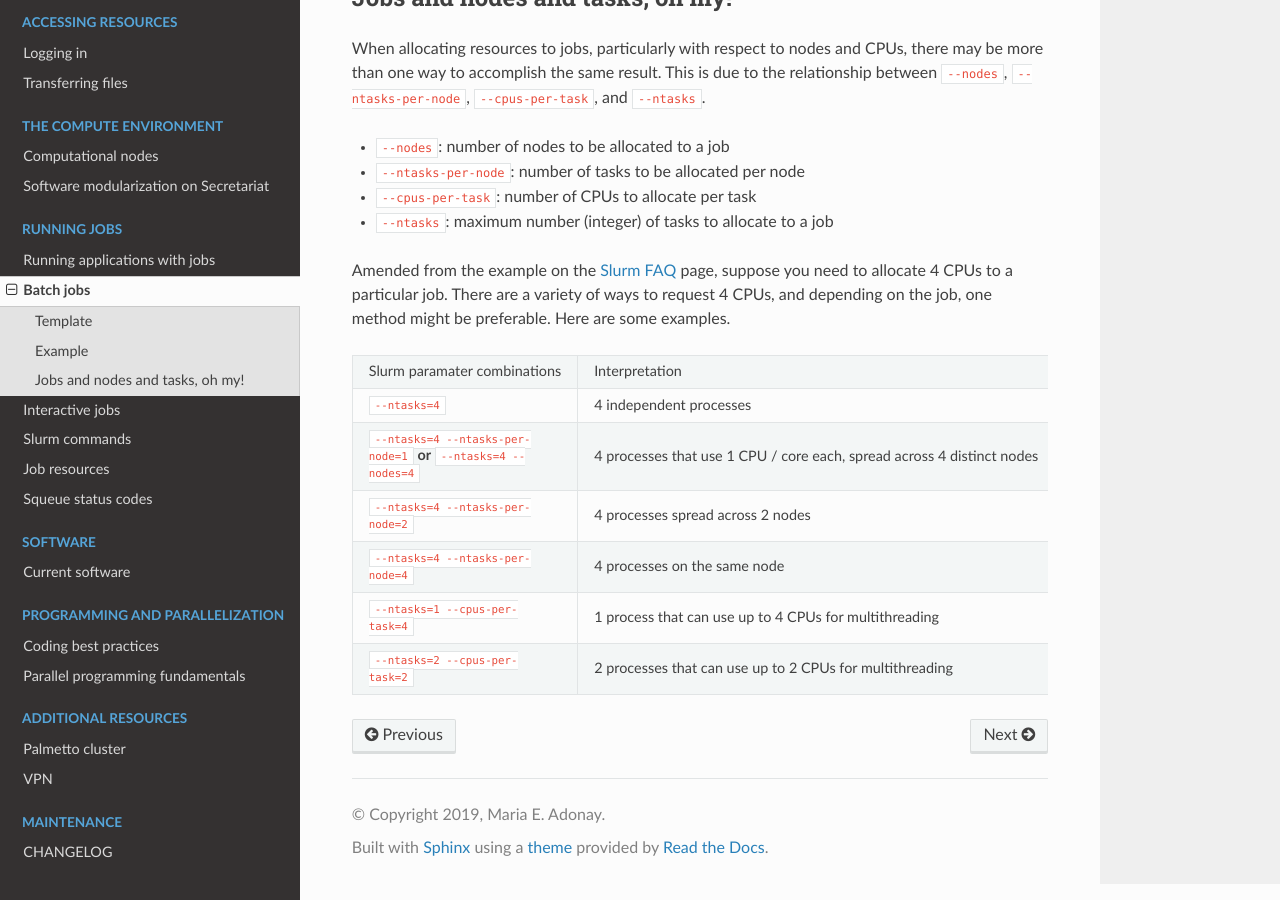
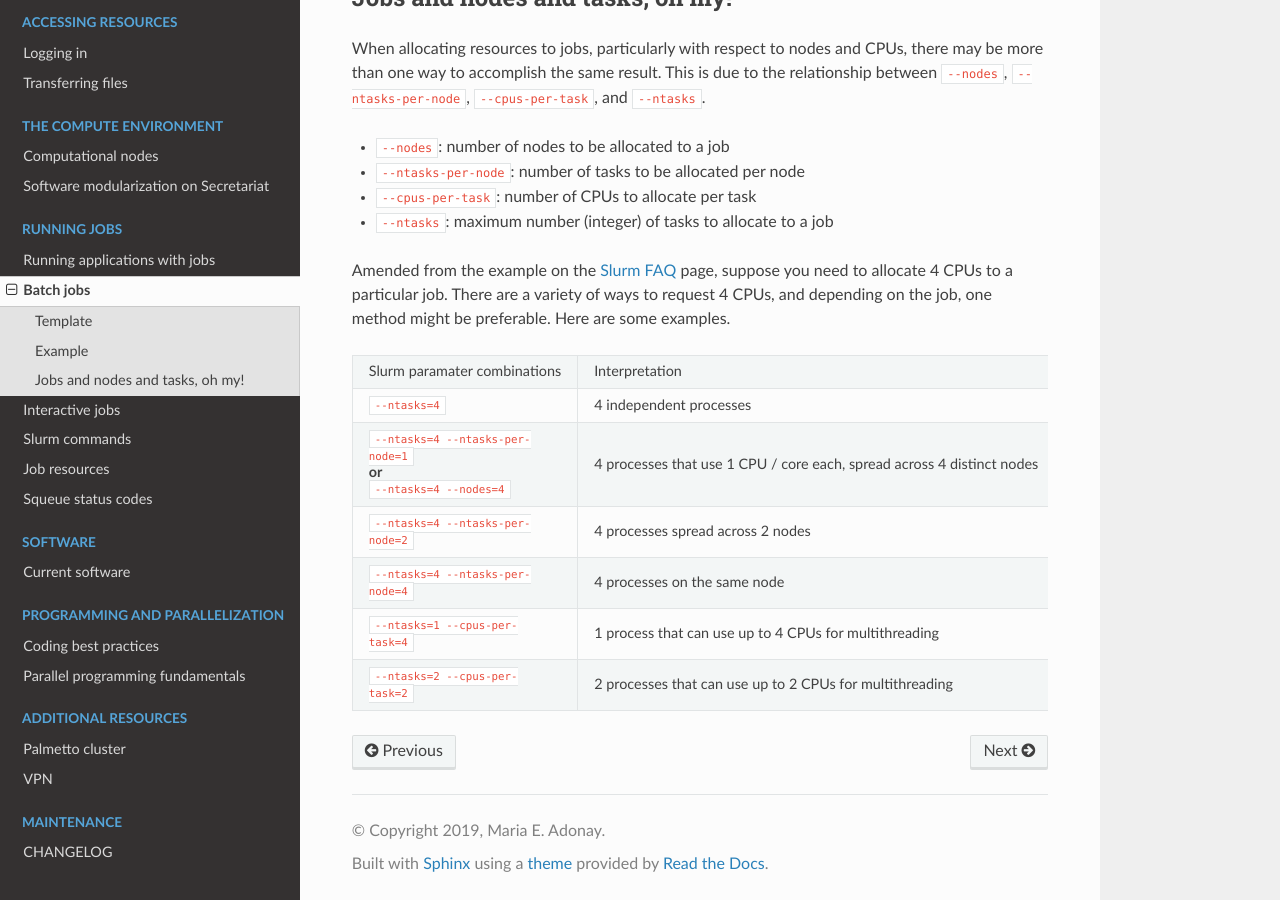
Before and after one commit to amalgamaria/secretariat, a Sphinx documentation site: the page built from docs/running-jobs/batch-jobs.rst, in a window 1280 px wide and 900 px high, scrolled down 2234 px. Built offline with Sphinx 7.4.7 and the Read the Docs theme 2.0.0, drawn with Linux system fonts in a browser that asks for light colours.

Commit message:
Reformat table

```diff
--- a/docs/running-jobs/batch-jobs.rst
+++ b/docs/running-jobs/batch-jobs.rst
@@ -120,7 +120,10 @@ Amended from the example on the `Slurm FAQ`_ page, suppose you need to allocate
 +-----------------------------------------------+---------------------------------------------------------------------------------------+
 | ``--ntasks=4``				| 4 independent processes								|
 +-----------------------------------------------+---------------------------------------------------------------------------------------+
-| ``--ntasks=4 --ntasks-per-node=1`` **or**	| 4 processes that use 1 CPU / core each, spread across 4 distinct nodes		|
+| ``--ntasks=4 --ntasks-per-node=1``		| 4 processes that use 1 CPU / core each, spread across 4 distinct nodes		|
+|						|											|
+| **or**					|											|
+|						|											|
 | ``--ntasks=4 --nodes=4``			|											|
 +-----------------------------------------------+---------------------------------------------------------------------------------------+
 | ``--ntasks=4 --ntasks-per-node=2``		| 4 processes spread across 2 nodes							|
```
